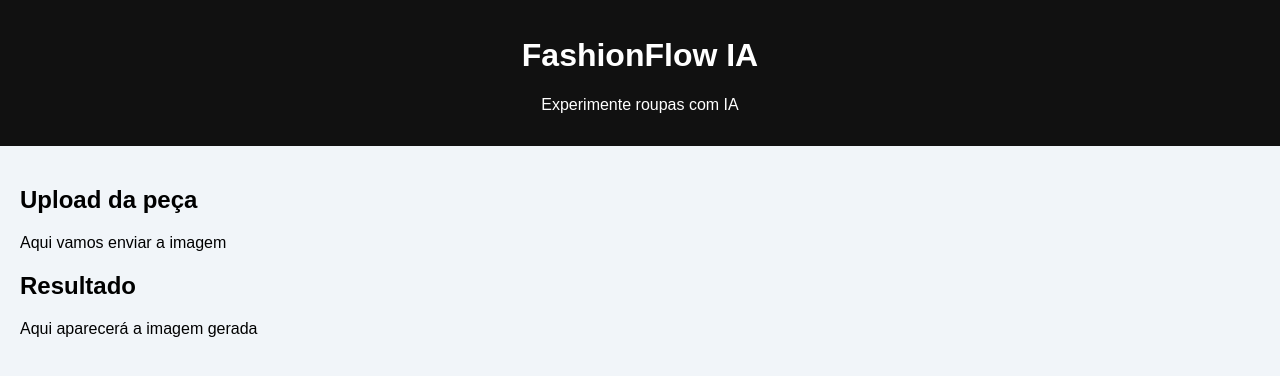
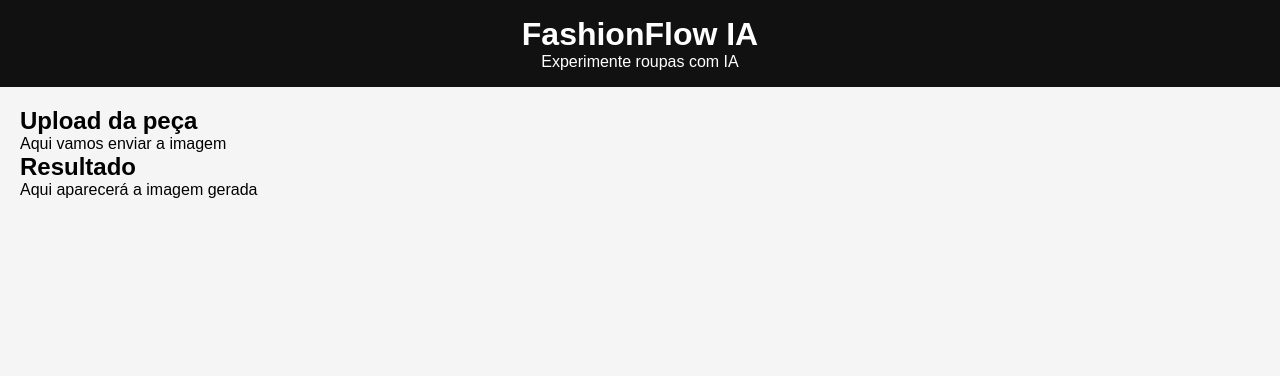
Before and after one commit to alexbastosnasci47-cloud/FashionFlow-ia, a React (Vite) app: page / in a window 1280 px wide. Shown: the top 376 px of the page. Built offline with nearby package versions, Linux system fonts and the light colour scheme.

Commit message:
add basic global styles
Refactor CSS styles for body and container elements.

```diff
--- a/src/index.css
+++ b/src/index.css
@@ -1,25 +1,25 @@
-body {
+* {
   margin: 0;
-  font-family: Arial, Helvetica, sans-serif;
-  background-color: #f1f5f9;
+  padding: 0;
+  box-sizing: border-box;
+  font-family: Arial, sans-serif;
 }
 
-.app-container {
+body {
+  background: #f5f5f5;
+}
+
+.container {
   max-width: 900px;
   margin: 40px auto;
-  padding: 20px;
-  display: grid;
-  grid-template-columns: 1fr 1fr;
-  gap: 20px;
+  background: #fff;
+  padding: 24px;
+  border-radius: 8px;
 }
 
 .section {
-  background: white;
-  padding: 20px;
-  border-radius: 12px;
-  box-shadow: 0 10px 25px rgba(0,0,0,0.08);
+  margin-top: 24px;
+  padding: 16px;
+  border: 1px dashed #ccc;
+  border-radius: 6px;
 }
-
-.section h3 {
-  margin-top: 0;
-}
```
